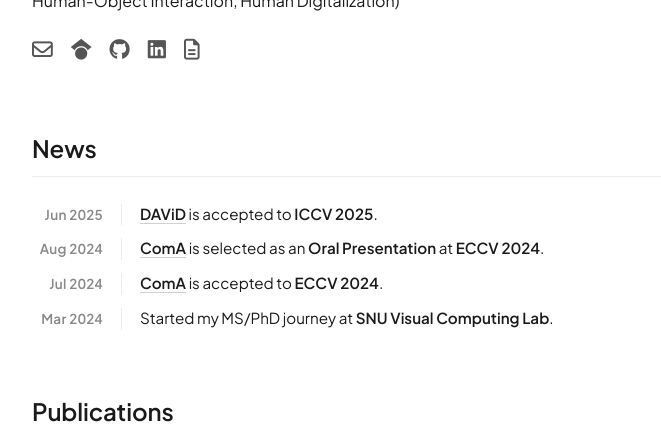
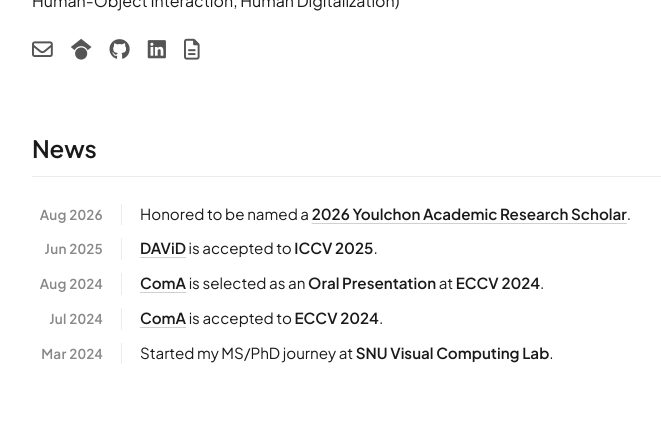
Before and after one commit to SShowbiz/SShowbiz.github.io, a Jekyll site: the page built from index.html, in a window 1280 px wide and 900 px high, cut to the strip 288-723 px from the top of the window. Shown: the whole strip, without its empty margins (192-853 px from the left). Built offline with Jekyll 4.4.1, drawn with Linux system fonts in a browser that asks for light colours.

Commit message:
feat: add news

```diff
--- a/_data/news.yml
+++ b/_data/news.yml
@@ -1,3 +1,6 @@
+- date: Aug 2026
+  text: 'Honored to be named a <a href="https://aiis.snu.ac.kr/bbs/board.php?bo_table=eng4_3"><b>2026 Youlchon Academic Research Scholar</b></a>.'
+
 - date: Jun 2025
   text: '<a href="https://snuvclab.github.io/david/"><b>DAViD</b></a> is accepted to <b>ICCV 2025</b>.'
 
```
